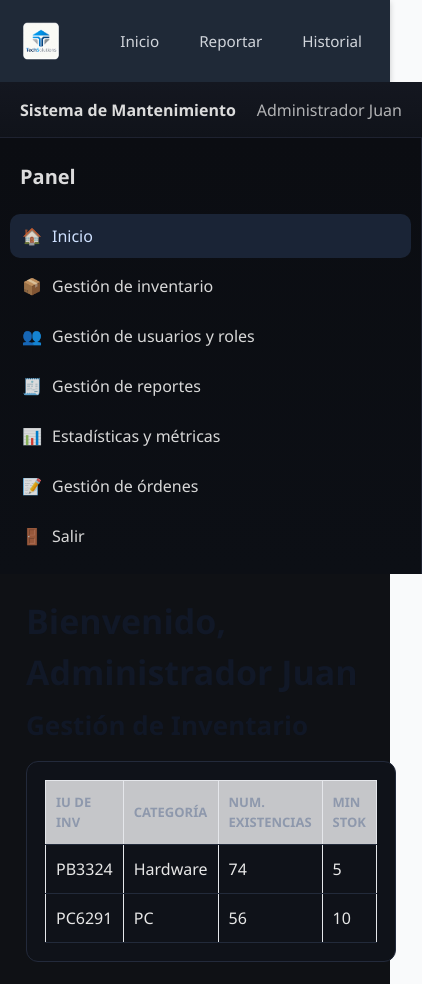
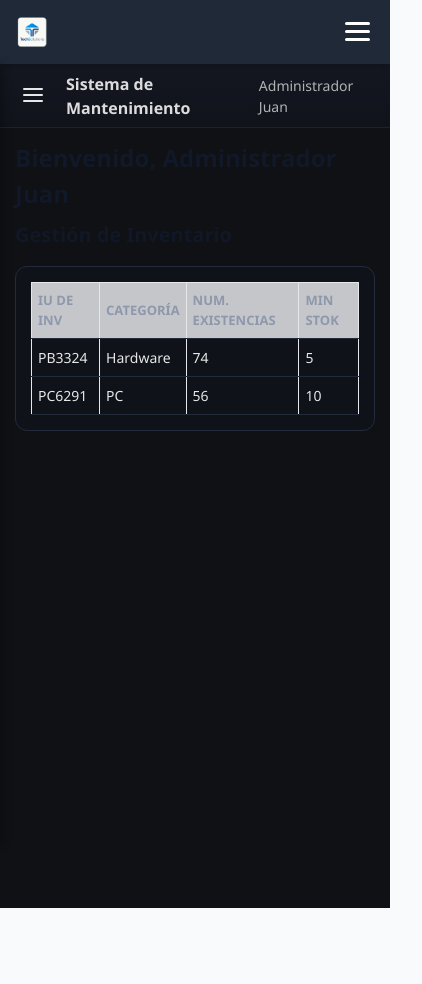
Before and after one commit to David-Darkness/Gestion-Mantenimiento-Fronted, a React (Vite) app: page /admin in a window 390 px wide. Shown: the whole page, 422 px wide, since content can reach past the window. After the commit the page ends 908 px from the top, so only its background shows below. Built offline with nearby package versions, Linux system fonts and the light colour scheme.

Commit message:
Mejoramiento del responsive, el navbar y el sidevar de admin

```diff
--- a/src/components/Navbar.jsx
+++ b/src/components/Navbar.jsx
@@ -1,9 +1,19 @@
 import { Link, useLocation } from "react-router-dom";
+import { useState } from "react";
 import "../styles/navbar.css";
 import logoTechSolutions from "../assets/Logo TechSolutions.png";
 
 export default function Navbar() {
   const location = useLocation();
+  const [isMenuOpen, setIsMenuOpen] = useState(false);
+
+  const toggleMenu = () => {
+    setIsMenuOpen(!isMenuOpen);
+  };
+
+  const closeMenu = () => {
+    setIsMenuOpen(false);
+  };
 
   return (
     <nav className="navbar">
@@ -15,12 +25,28 @@ export default function Navbar() {
             style={{ height: 50 }}
           />
         </div>
-        <div className="navbar-links">
+
+        {/* Mobile menu button */}
+        <button
+          className="navbar-toggle"
+          onClick={toggleMenu}
+          aria-label="Toggle menu"
+        >
+          <span className={`hamburger ${isMenuOpen ? 'active' : ''}`}>
+            <span></span>
+            <span></span>
+            <span></span>
+          </span>
+        </button>
+
+        {/* Navigation links */}
+        <div className={`navbar-links ${isMenuOpen ? 'active' : ''}`}>
           <Link
             to="/"
             className={`navbar-link ${
               location.pathname === "/" ? "active" : ""
             }`}
+            onClick={closeMenu}
           >
             Inicio
           </Link>
@@ -29,6 +55,7 @@ export default function Navbar() {
             className={`navbar-link ${
               location.pathname === "/reportar" ? "active" : ""
             }`}
+            onClick={closeMenu}
           >
             Reportar
           </Link>
@@ -37,6 +64,7 @@ export default function Navbar() {
             className={`navbar-link ${
               location.pathname === "/historial" ? "active" : ""
             }`}
+            onClick={closeMenu}
           >
             Historial
           </Link>
--- a/src/pages/admin/AdminLayout.jsx
+++ b/src/pages/admin/AdminLayout.jsx
@@ -1,40 +1,84 @@
 import { Link, Outlet, useLocation } from "react-router-dom";
+import { useState, useEffect } from "react";
 import "../../styles/admin.css";
 
 export default function AdminLayout() {
   const location = useLocation();
+  const [isSidebarOpen, setIsSidebarOpen] = useState(false);
+  const [isMobile, setIsMobile] = useState(window.innerWidth <= 768);
 
   const isActive = (path) => (location.pathname.startsWith(path) ? "active" : "");
+
+  const toggleSidebar = () => {
+    setIsSidebarOpen(!isSidebarOpen);
+  };
+
+  const closeSidebar = () => {
+    setIsSidebarOpen(false);
+  };
+
+  useEffect(() => {
+    const handleResize = () => {
+      const mobile = window.innerWidth <= 768;
+      setIsMobile(mobile);
+      if (!mobile) {
+        setIsSidebarOpen(false);
+      }
+    };
+
+    window.addEventListener('resize', handleResize);
+    return () => window.removeEventListener('resize', handleResize);
+  }, []);
 
   return (
     <div className="admin">
       <header className="admin-topbar">
-        <div className="brand">Sistema de Mantenimiento</div>
+        <div className="topbar-left">
+          {isMobile && (
+            <button
+              className="sidebar-toggle"
+              onClick={toggleSidebar}
+              aria-label="Toggle sidebar"
+            >
+              <span className={`hamburger ${isSidebarOpen ? 'active' : ''}`}>
+                <span></span>
+                <span></span>
+                <span></span>
+              </span>
+            </button>
+          )}
+          <div className="brand">Sistema de Mantenimiento</div>
+        </div>
         <div className="role">Administrador Juan</div>
       </header>
 
-      <aside className="admin-sidebar">
+      {/* Mobile overlay */}
+      {isMobile && isSidebarOpen && (
+        <div className="sidebar-overlay" onClick={closeSidebar}></div>
+      )}
+
+      <aside className={`admin-sidebar ${isSidebarOpen ? 'active' : ''}`}>
         <div className="side-title">Panel</div>
         <nav className="menu">
-          <Link to="/admin" className={isActive("/admin")}>
+          <Link to="/admin" className={isActive("/admin")} onClick={closeSidebar}>
             <span className="icon">🏠</span> Inicio
           </Link>
-          <Link to="/admin/inventario" className={isActive("/admin/inventario")}>
+          <Link to="/admin/inventario" className={isActive("/admin/inventario")} onClick={closeSidebar}>
             <span className="icon">📦</span> Gestión de inventario
           </Link>
-          <Link to="/admin/usuarios" className={isActive("/admin/usuarios")}>
+          <Link to="/admin/usuarios" className={isActive("/admin/usuarios")} onClick={closeSidebar}>
             <span className="icon">👥</span> Gestión de usuarios y roles
           </Link>
-          <Link to="/admin/reportes" className={isActive("/admin/reportes")}>
+          <Link to="/admin/reportes" className={isActive("/admin/reportes")} onClick={closeSidebar}>
             <span className="icon">🧾</span> Gestión de reportes
           </Link>
-          <Link to="/admin/estadisticas" className={isActive("/admin/estadisticas")}>
+          <Link to="/admin/estadisticas" className={isActive("/admin/estadisticas")} onClick={closeSidebar}>
             <span className="icon">📊</span> Estadísticas y métricas
           </Link>
-          <Link to="/admin/ordenes" className={isActive("/admin/ordenes")}>
+          <Link to="/admin/ordenes" className={isActive("/admin/ordenes")} onClick={closeSidebar}>
             <span className="icon">📝</span> Gestión de órdenes
           </Link>
-          <Link to="/" className="">
+          <Link to="/" className="" onClick={closeSidebar}>
             <span className="icon">🚪</span> Salir
           </Link>
         </nav>
--- a/src/styles/admin.css
+++ b/src/styles/admin.css
@@ -22,6 +22,64 @@
   border-bottom: 1px solid #1e2230;
 }
 
+.topbar-left {
+  display: flex;
+  align-items: center;
+  gap: 15px;
+}
+
+.sidebar-toggle {
+  display: none;
+  background: none;
+  border: none;
+  cursor: pointer;
+  padding: 8px;
+  border-radius: 6px;
+  transition: background-color 0.3s ease;
+}
+
+.sidebar-toggle:hover {
+  background-color: rgba(255, 255, 255, 0.1);
+}
+
+.sidebar-toggle .hamburger {
+  display: flex;
+  flex-direction: column;
+  width: 20px;
+  height: 16px;
+  position: relative;
+}
+
+.sidebar-toggle .hamburger span {
+  display: block;
+  height: 2px;
+  width: 100%;
+  background-color: #e7e7e7;
+  border-radius: 1px;
+  transition: all 0.3s ease;
+  transform-origin: center;
+}
+
+.sidebar-toggle .hamburger span:nth-child(1) {
+  margin-bottom: 4px;
+}
+
+.sidebar-toggle .hamburger span:nth-child(2) {
+  margin-bottom: 4px;
+}
+
+.sidebar-toggle .hamburger.active span:nth-child(1) {
+  transform: rotate(45deg) translate(4px, 4px);
+}
+
+.sidebar-toggle .hamburger.active span:nth-child(2) {
+  opacity: 0;
+}
+
+.sidebar-toggle .hamburger.active span:nth-child(3) {
+  transform: rotate(-45deg) translate(4px, -4px);
+}
+
 .admin-topbar .brand { font-weight: 600; opacity: 0.95; }
 .admin-topbar .role { opacity: 0.75; }
 
@@ -30,6 +88,18 @@
   background: linear-gradient(180deg, #0b0d12, #0c0f15);
   border-right: 1px solid #1e2230;
   padding: 16px 10px;
+  transition: transform 0.3s ease;
+}
+
+.sidebar-overlay {
+  display: none;
+  position: fixed;
+  top: 64px;
+  left: 0;
+  width: 100%;
+  height: calc(100vh - 64px);
+  background-color: rgba(0, 0, 0, 0.5);
+  z-index: 998;
 }
 
 .side-title { font-size: 20px; font-weight: 700; padding: 8px 10px 14px; opacity: .95; }
@@ -38,14 +108,16 @@
 .menu a {
   display: flex; align-items: center; gap: 10px;
   color: #d8d8d8; text-decoration: none; padding: 10px 12px; border-radius: 10px;
+  transition: all 0.3s ease;
 }
-.menu a:hover { background: #1a1f2d; }
+.menu a:hover { background: #1a1f2d; transform: translateX(5px); }
 .menu a.active { background: #1a2436; color: #cfe1ff; }
 .menu .icon { width: 20px; text-align: center; opacity: .85; }
 
 .admin-content {
   grid-area: content;
   padding: 22px 26px;
+  transition: margin-left 0.3s ease;
 }
 
 .welcome { font-size: 34px; font-weight: 700; margin-bottom: 8px; }
@@ -65,6 +137,100 @@
 
 .muted { opacity: .8; }
 
-@media (max-width: 900px) {
-  .admin { grid-template-columns: 1fr; grid-template-rows: 56px auto auto; grid-template-areas: "topbar" "sidebar" "content"; }
+/* Mobile styles */
+@media (max-width: 768px) {
+  .admin {
+    grid-template-columns: 1fr;
+    grid-template-rows: 64px 1fr;
+    grid-template-areas:
+      "topbar"
+      "content";
+  }
+
+  .sidebar-toggle {
+    display: block;
+  }
+
+  .admin-sidebar {
+    position: fixed;
+    top: 64px;
+    left: 0;
+    width: 260px;
+    height: calc(100vh - 64px);
+    z-index: 999;
+    transform: translateX(-100%);
+    box-shadow: 2px 0 10px rgba(0, 0, 0, 0.3);
+  }
+
+  .admin-sidebar.active {
+    transform: translateX(0);
+  }
+
+  .sidebar-overlay {
+    display: block;
+  }
+
+  .admin-content {
+    padding: 15px 20px;
+  }
+
+  .welcome {
+    font-size: 28px;
+  }
+
+  .section-title {
+    font-size: 22px;
+  }
+
+  .card {
+    padding: 15px;
+  }
+
+  .table {
+    font-size: 14px;
+  }
+
+  .table th, .table td {
+    padding: 8px 6px;
+  }
 }
+
+@media (max-width: 480px) {
+  .admin-topbar {
+    padding: 0 15px;
+  }
+
+  .admin-topbar .brand {
+    font-size: 16px;
+  }
+
+  .admin-topbar .role {
+    font-size: 14px;
+  }
+
+  .admin-sidebar {
+    width: 100%;
+  }
+
+  .admin-content {
+    padding: 12px 15px;
+  }
+
+  .welcome {
+    font-size: 24px;
+  }
+
+  .section-title {
+    font-size: 20px;
+  }
+
+  .menu a {
+    padding: 12px 15px;
+    font-size: 16px;
+  }
+
+  .side-title {
+    font-size: 18px;
+    padding: 12px 15px 16px;
+  }
+}
--- a/src/styles/navbar.css
+++ b/src/styles/navbar.css
@@ -4,6 +4,7 @@
   color: white;
   padding: 1rem;
   box-shadow: 0 2px 6px rgba(0, 0, 0, 0.2);
+  position: relative;
 }
 
 .navbar-container {
@@ -12,17 +13,67 @@
   display: flex;
   justify-content: space-between;
   align-items: center;
+  position: relative;
 }
 
 .navbar-logo {
   font-size: 1.25rem;
   font-weight: bold;
   color: white;
+  z-index: 1001;
+}
+
+.navbar-toggle {
+  display: none;
+  background: none;
+  border: none;
+  cursor: pointer;
+  padding: 8px;
+  z-index: 1001;
+}
+
+.hamburger {
+  display: flex;
+  flex-direction: column;
+  width: 25px;
+  height: 20px;
+  position: relative;
+}
+
+.hamburger span {
+  display: block;
+  height: 3px;
+  width: 100%;
+  background-color: white;
+  border-radius: 2px;
+  transition: all 0.3s ease;
+  transform-origin: center;
+}
+
+.hamburger span:nth-child(1) {
+  margin-bottom: 5px;
+}
+
+.hamburger span:nth-child(2) {
+  margin-bottom: 5px;
+}
+
+.hamburger.active span:nth-child(1) {
+  transform: rotate(45deg) translate(6px, 6px);
+}
+
+.hamburger.active span:nth-child(2) {
+  opacity: 0;
+}
+
+.hamburger.active span:nth-child(3) {
+  transform: rotate(-45deg) translate(6px, -6px);
 }
 
 .navbar-links {
   display: flex;
   gap: 1rem;
+  transition: all 0.3s ease;
 }
 
 .navbar-link {
@@ -43,3 +94,61 @@
   background-color: #2563eb; /* azul */
   color: white;
 }
+
+/* Mobile styles */
+@media (max-width: 768px) {
+  .navbar-toggle {
+    display: block;
+  }
+
+  .navbar-links {
+    position: fixed;
+    top: 0;
+    left: 0;
+    width: 100%;
+    height: 100vh;
+    background-color: #1f2937;
+    flex-direction: column;
+    justify-content: center;
+    align-items: center;
+    gap: 2rem;
+    transform: translateX(-100%);
+    opacity: 0;
+    visibility: hidden;
+    z-index: 1000;
+  }
+
+  .navbar-links.active {
+    transform: translateX(0);
+    opacity: 1;
+    visibility: visible;
+  }
+
+  .navbar-link {
+    font-size: 1.2rem;
+    padding: 1rem 2rem;
+    width: 80%;
+    text-align: center;
+    border-radius: 10px;
+  }
+
+  .navbar-link:hover {
+    background-color: #374151;
+    transform: scale(1.05);
+  }
+}
+
+@media (max-width: 480px) {
+  .navbar {
+    padding: 0.75rem;
+  }
+
+  .navbar-logo img {
+    height: 40px !important;
+  }
+
+  .navbar-link {
+    font-size: 1.1rem;
+    padding: 0.8rem 1.5rem;
+  }
+}
```
